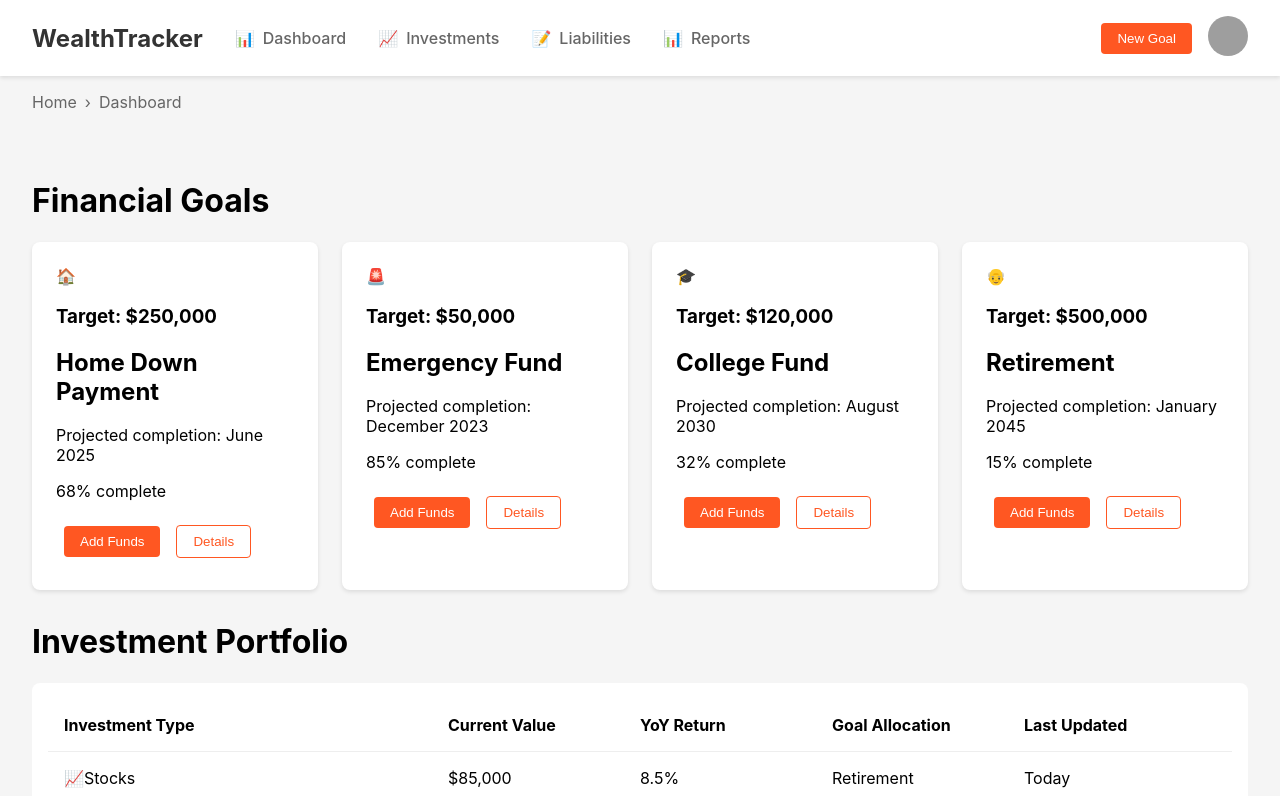
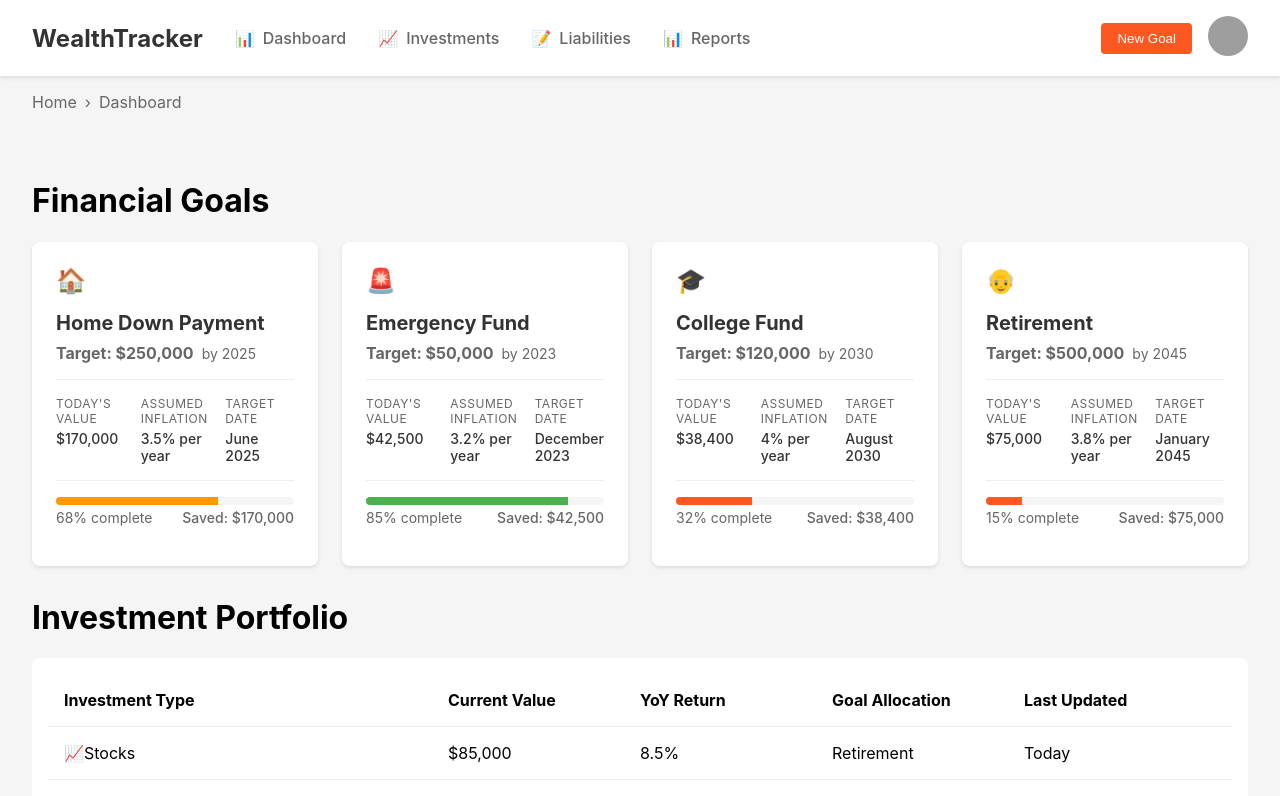
Before and after one commit to priyaaank/fingoose-ui, a React (Create React App) app: page / in a window 1280 px wide. Shown: the top 796 px of the page. Built offline with nearby package versions, Linux system fonts and the light colour scheme; grey boxes are pictures that could not be loaded.

Commit message:
Improved the contents of the financial goal cards and added more relevant fields

```diff
--- /dev/null
+++ b/src/components/FinancialGoals/GoalCard.css
@@ -0,0 +1,222 @@
+.goal-card {
+  background: white;
+  border-radius: 8px;
+  padding: 1.5rem;
+  box-shadow: 0 2px 4px rgba(0,0,0,0.1);
+}
+
+.goal-icon {
+  font-size: 1.5rem;
+  margin-bottom: 1rem;
+}
+
+.goal-header {
+  margin-bottom: 1rem;
+}
+
+.goal-header h2 {
+  color: #333;
+  margin: 0 0 0.5rem 0;
+  font-size: 1.25rem;
+}
+
+.goal-target {
+  display: flex;
+  align-items: baseline;
+  gap: 0.5rem;
+}
+
+.goal-target h3 {
+  color: #666;
+  font-size: 1rem;
+  margin: 0;
+}
+
+.target-year {
+  color: #666;
+  font-size: 0.875rem;
+}
+
+.goal-metrics {
+  display: grid;
+  grid-template-columns: repeat(3, 1fr);
+  gap: 1rem;
+  margin: 1rem 0;
+  padding: 1rem 0;
+  border-top: 1px solid #eee;
+  border-bottom: 1px solid #eee;
+}
+
+.metric {
+  display: flex;
+  flex-direction: column;
+  gap: 0.25rem;
+}
+
+.metric label {
+  font-size: 0.75rem;
+  color: #666;
+  text-transform: uppercase;
+  letter-spacing: 0.5px;
+}
+
+.metric .value {
+  font-size: 0.875rem;
+  color: #333;
+  font-weight: 500;
+}
+
+.progress-section {
+  margin: 1rem 0;
+}
+
+.progress-container {
+  position: relative;
+  background-color: #f5f5f5;
+  border-radius: 4px;
+  height: 8px;
+  overflow: hidden;
+}
+
+.progress-bar {
+  position: absolute;
+  height: 100%;
+  transition: width 0.3s ease;
+}
+
+.progress-details {
+  display: flex;
+  justify-content: space-between;
+  align-items: center;
+  margin-top: 0.25rem;
+}
+
+.progress-text, .saved-amount {
+  font-size: 0.875rem;
+  color: #666;
+}
+
+.saved-amount {
+  font-weight: 500;
+}
+
+.goal-actions {
+  display: flex;
+  gap: 0.5rem;
+  margin-top: 1rem;
+}
+
+.btn-add, .btn-details {
+  padding: 0.5rem 1rem;
+  border-radius: 4px;
+  cursor: pointer;
+  font-weight: 500;
+  transition: all 0.2s ease;
+}
+
+.btn-add {
+  background: #ff5722;
+  color: white;
+  border: none;
+}
+
+.btn-add:hover {
+  background: #f4511e;
+}
+
+.btn-details {
+  background: transparent;
+  border: 1px solid #ff5722;
+  color: #ff5722;
+}
+
+.btn-details:hover {
+  background: rgba(255, 87, 34, 0.1);
+}
+
+.chart-container {
+  margin-top: 1.5rem;
+  border-top: 1px solid #eee;
+  padding-top: 1rem;
+}
+
+.chart {
+  height: 150px;
+  position: relative;
+  margin: 1rem 0;
+  padding: 1rem 0;
+}
+
+.chart svg {
+  display: block;
+}
+
+.grid-line {
+  stroke: #eee;
+  stroke-width: 1;
+}
+
+.chart-line {
+  stroke-linecap: round;
+  stroke-linejoin: round;
+  filter: drop-shadow(0 2px 4px rgba(0, 0, 0, 0.1));
+}
+
+.data-point {
+  stroke: white;
+  stroke-width: 2;
+  transition: r 0.2s ease;
+}
+
+.data-point-group:hover .data-point {
+  r: 6;
+}
+
+.data-value {
+  font-size: 0.75rem;
+  fill: #666;
+  opacity: 0;
+  transition: opacity 0.2s ease;
+}
+
+.data-point-group:hover .data-value {
+  opacity: 1;
+}
+
+.time-options {
+  display: flex;
+  justify-content: center;
+  gap: 0.5rem;
+  margin-top: 1rem;
+}
+
+.time-option {
+  padding: 0.25rem 0.75rem;
+  border: none;
+  background: none;
+  color: #666;
+  cursor: pointer;
+  font-size: 0.875rem;
+  border-radius: 4px;
+  transition: all 0.2s ease;
+}
+
+.time-option:hover {
+  color: #ff5722;
+  background-color: rgba(255, 87, 34, 0.1);
+}
+
+.time-option.active {
+  color: #ff5722;
+  background-color: rgba(255, 87, 34, 0.1);
+  font-weight: 500;
+}
+
+/* Remove the old button and bar chart styles */
+.goal-actions,
+.btn-add,
+.btn-details,
+.chart-bar,
+.chart-value {
+  display: none;
+}
--- a/src/components/FinancialGoals/GoalCard.js
+++ b/src/components/FinancialGoals/GoalCard.js
@@ -1,18 +1,64 @@
 import React from 'react';
+import './GoalCard.css';
 
-function GoalCard({ icon, target, title, projectedDate, progress }) {
+function GoalCard({
+  icon,
+  target,
+  title,
+  projectedDate,
+  progress,
+  targetYear,
+  inflation,
+  currentValue
+}) {
+  const getProgressColor = (percentage) => {
+    if (percentage >= 75) return '#4caf50';
+    if (percentage >= 40) return '#ff9800';
+    return '#ff5722';
+  };
+
   return (
     <div className="goal-card">
       <div className="goal-icon">{icon}</div>
       <div className="goal-details">
-        <h3>Target: ${target.toLocaleString()}</h3>
-        <h2>{title}</h2>
-        <p>Projected completion: {projectedDate}</p>
-        <p>{progress}% complete</p>
-      </div>
-      <div className="goal-actions">
-        <button className="btn-add">Add Funds</button>
-        <button className="btn-details">Details</button>
+        <div className="goal-header">
+          <h2>{title}</h2>
+          <div className="goal-target">
+            <h3>Target: ${target.toLocaleString()}</h3>
+            <span className="target-year">by {targetYear}</span>
+          </div>
+        </div>
+
+        <div className="goal-metrics">
+          <div className="metric">
+            <label>Today's Value</label>
+            <span className="value">${currentValue.toLocaleString()}</span>
+          </div>
+          <div className="metric">
+            <label>Assumed Inflation</label>
+            <span className="value">{inflation}% per year</span>
+          </div>
+          <div className="metric">
+            <label>Target Date</label>
+            <span className="value">{projectedDate}</span>
+          </div>
+        </div>
+
+        <div className="progress-section">
+          <div className="progress-container">
+            <div
+              className="progress-bar"
+              style={{
+                width: `${progress}%`,
+                backgroundColor: getProgressColor(progress)
+              }}
+            />
+          </div>
+          <div className="progress-details">
+            <span className="progress-text">{progress}% complete</span>
+            <span className="saved-amount">Saved: ${(target * (progress/100)).toLocaleString()}</span>
+          </div>
+        </div>
       </div>
     </div>
   );
--- a/src/data/mockData.json
+++ b/src/data/mockData.json
@@ -5,28 +5,40 @@
       "target": 250000,
       "title": "Home Down Payment",
       "projectedDate": "June 2025",
-      "progress": 68
+      "progress": 68,
+      "targetYear": "2025",
+      "inflation": 3.5,
+      "currentValue": 170000
     },
     {
       "icon": "🚨",
       "target": 50000,
       "title": "Emergency Fund",
       "projectedDate": "December 2023",
-      "progress": 85
+      "progress": 85,
+      "targetYear": "2023",
+      "inflation": 3.2,
+      "currentValue": 42500
     },
     {
       "icon": "🎓",
       "target": 120000,
       "title": "College Fund",
       "projectedDate": "August 2030",
-      "progress": 32
+      "progress": 32,
+      "targetYear": "2030",
+      "inflation": 4.0,
+      "currentValue": 38400
     },
     {
       "icon": "👴",
       "target": 500000,
       "title": "Retirement",
       "projectedDate": "January 2045",
-      "progress": 15
+      "progress": 15,
+      "targetYear": "2045",
+      "inflation": 3.8,
+      "currentValue": 75000
     }
   ],
   "investments": [
```
Also changed, not shown: 1 other file (tests, documents, lock files or other folders).
